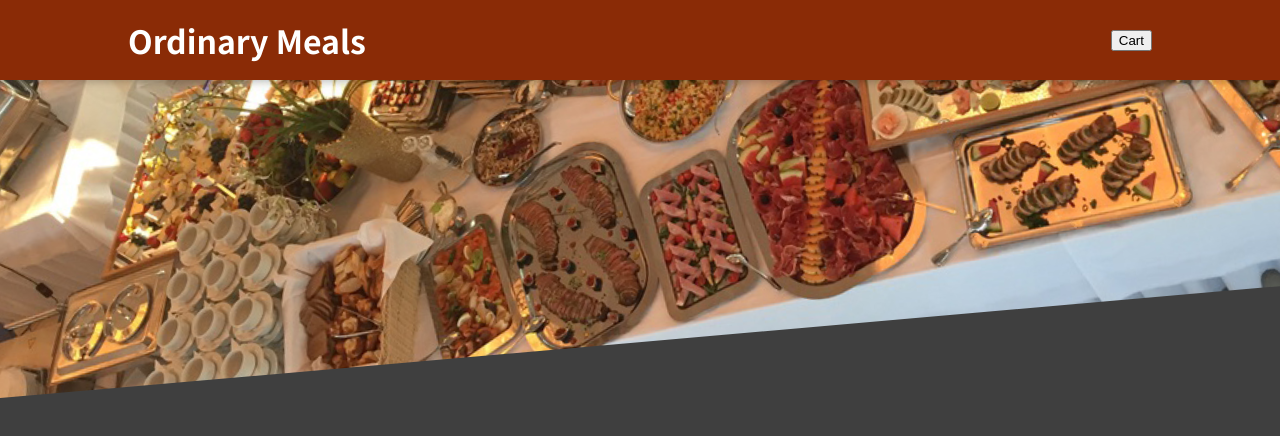
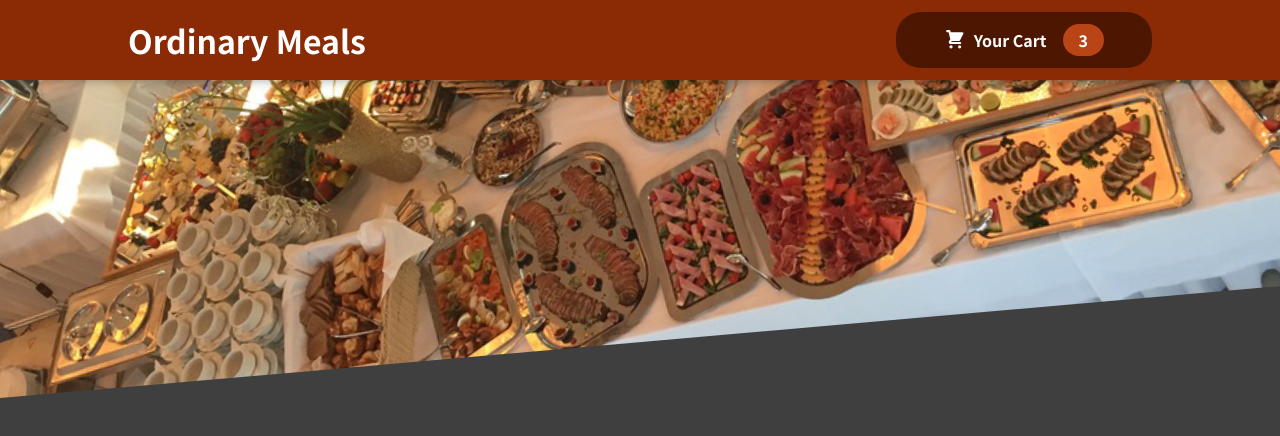
Before and after one commit to summereuna/06-food-order-app, a JavaScript app: page / in a window 1280 px wide. Shown: the top 436 px of the page. Built offline with nearby package versions, Linux system fonts and the light colour scheme.

Commit message:
Add header cart button

```diff
--- /dev/null
+++ b/src/components/Cart/CartIcon.js
@@ -0,0 +1,13 @@
+const CartIcon = () => {
+  return (
+    <svg
+      xmlns="http://www.w3.org/2000/svg"
+      viewBox="0 0 20 20"
+      fill="currentColor"
+    >
+      <path d="M3 1a1 1 0 000 2h1.22l.305 1.222a.997.997 0 00.01.042l1.358 5.43-.893.892C3.74 11.846 4.632 14 6.414 14H15a1 1 0 000-2H6.414l1-1H14a1 1 0 00.894-.553l3-6A1 1 0 0017 3H6.28l-.31-1.243A1 1 0 005 1H3zM16 16.5a1.5 1.5 0 11-3 0 1.5 1.5 0 013 0zM6.5 18a1.5 1.5 0 100-3 1.5 1.5 0 000 3z" />
+    </svg>
+  );
+};
+
+export default CartIcon;
--- a/src/components/Layout/Header.js
+++ b/src/components/Layout/Header.js
@@ -1,13 +1,14 @@
-import classes from "./Header.module.css";
+import HeaderCardButton from "../UI/HeaderCartButton";
 //로컬 이미지 임포트
 import mealImg from "../../assets/meals.jpeg";
+import classes from "./Header.module.css";
 
 const Header = () => {
   return (
     <>
       <header className={classes.header}>
         <h1>Ordinary Meals</h1>
-        <button>Cart</button>
+        <HeaderCardButton></HeaderCardButton>
       </header>
       <div className={classes["main-image"]}>
         <img src={mealImg} alt="A table full of delicious food!" />
--- /dev/null
+++ b/src/components/UI/HeaderCartButton.js
@@ -0,0 +1,25 @@
+import classes from "./HeaderCartButton.module.css";
+
+// icon은 이아웃에서 사용하니까 레이아웃 폴더에 저장하거나 혹은 장바구니 전용 아이콘이니 장바구니 기능(feature) 폴더인 cart 폴더에 저장해도 됌
+import CartIcon from "../Cart/CartIcon";
+
+const HeaderCartButton = (props) => {
+  return (
+    <button className={classes.button}>
+      <span className={classes.icon}>
+        <CartIcon />
+      </span>
+      <span>Your Cart</span>
+      <span className={classes.badge}>3</span>
+    </button>
+  );
+};
+
+export default HeaderCartButton;
+
+/*
+버튼
+ ㄴ카트 아이콘
+ ㄴ텍스트
+ ㄴ작은 배지(항목 수)
+*/
--- /dev/null
+++ b/src/components/UI/HeaderCartButton.module.css
@@ -0,0 +1,59 @@
+.button {
+  cursor: pointer;
+  font: inherit;
+  border: none;
+  background-color: #4d1601;
+  color: white;
+  padding: 0.75rem 3rem;
+  display: flex;
+  justify-content: space-around;
+  align-items: center;
+  border-radius: 25px;
+  font-weight: bold;
+}
+
+.button:hover,
+.button:active {
+  background-color: #2c0d00;
+}
+
+.icon {
+  width: 1.35rem;
+  height: 1.35rem;
+  margin-right: 0.5rem;
+}
+
+.badge {
+  background-color: #b94517;
+  padding: 0.25rem 1rem;
+  border-radius: 25px;
+  margin-left: 1rem;
+  font-weight: bold;
+}
+
+.button:hover .badge,
+.button:active .badge {
+  background-color: #92320c;
+}
+
+.bump {
+  animation: bump 300ms ease-out;
+}
+
+@keyframes bump {
+  0% {
+    transform: scale(1);
+  }
+  10% {
+    transform: scale(0.9);
+  }
+  30% {
+    transform: scale(1.1);
+  }
+  50% {
+    transform: scale(1.15);
+  }
+  100% {
+    transform: scale(1);
+  }
+}
```
